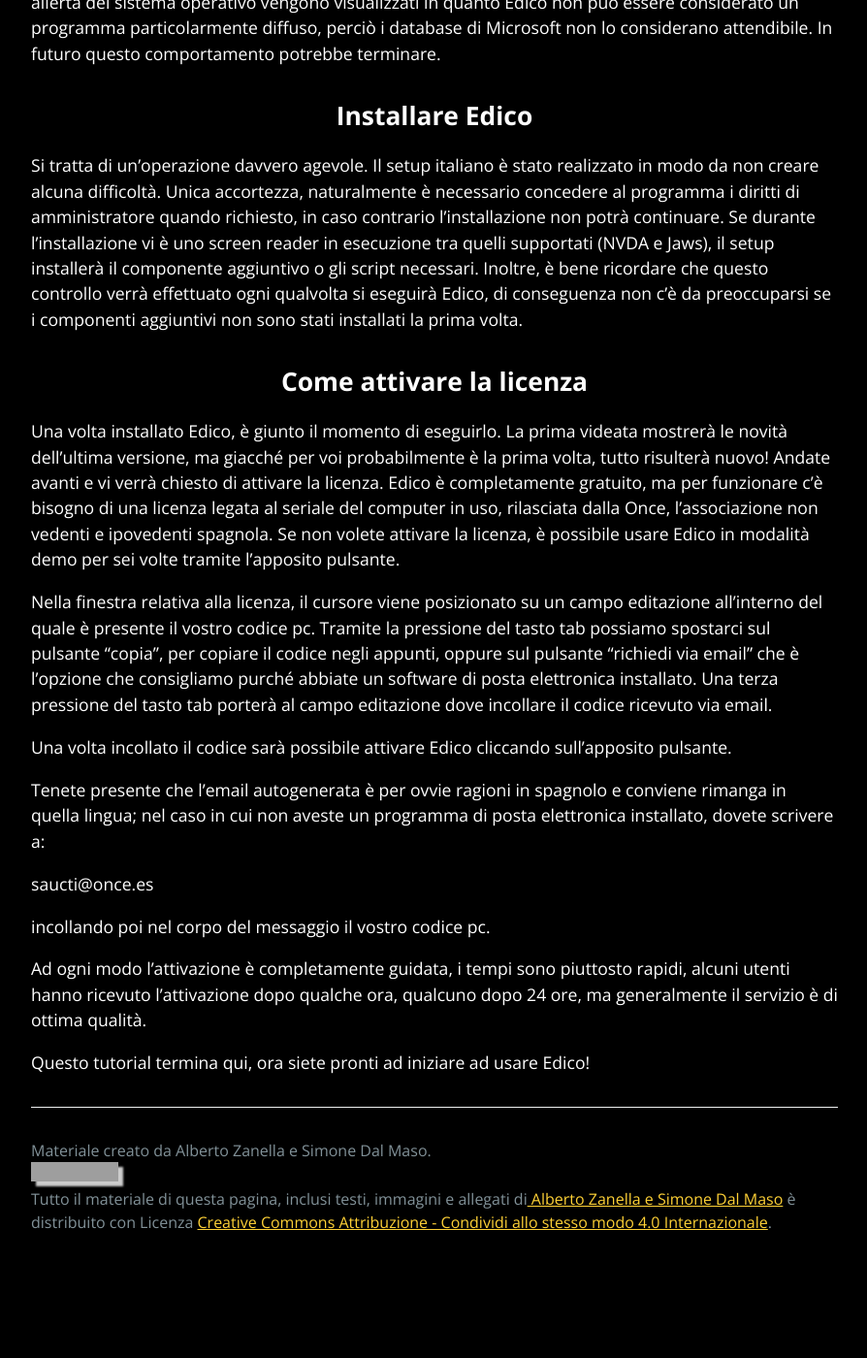
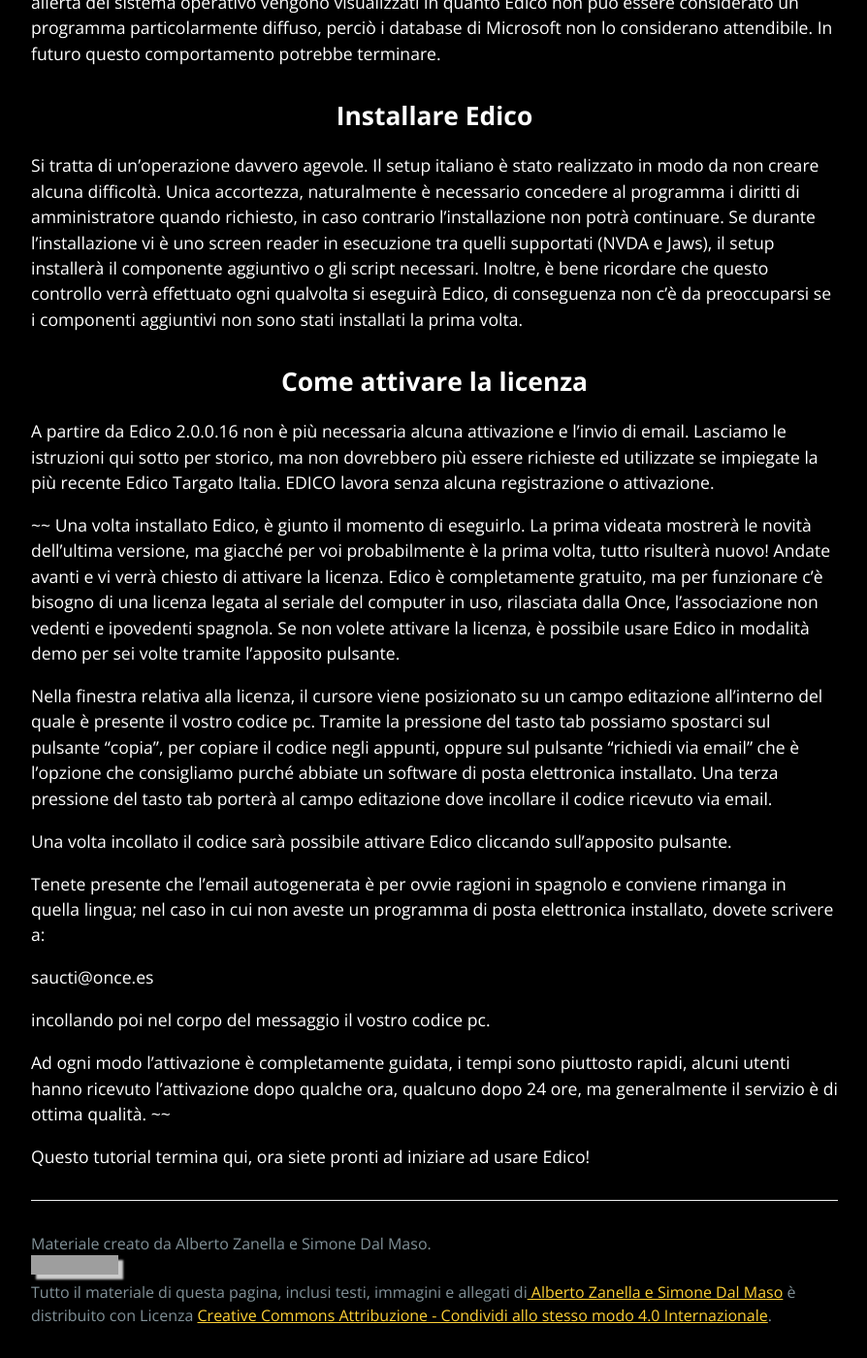
Before and after one commit to edicoitalia/edicoitalia.github.io, a Jekyll site: the page built from tutorial/docs/01_installare/index.md, in a window 1280 px wide and 1400 px high, scrolled down 3498 px. Shown: the whole window at 97% size, without its empty margins (192-1086 px from the left). Built offline with Jekyll 4.4.1, drawn with Linux system fonts in a browser that asks for light colours; our own code applies the rules of GitHub Pages for plain Markdown files; before the commit the page ends 4802 px from its top, so only the background shows below that; grey boxes are pictures that could not be loaded.

```diff
--- a/tutorial/docs/01_installare/index.md
+++ b/tutorial/docs/01_installare/index.md
@@ -53,6 +53,10 @@
 
 ## Come attivare la licenza
 
+A partire da Edico 2.0.0.16 non è più necessaria alcuna attivazione e l'invio di email. Lasciamo le istruzioni qui sotto per storico, ma non dovrebbero più essere richieste ed utilizzate se impiegate la più recente Edico Targato Italia. EDICO lavora senza alcuna registrazione o attivazione.
+
+
+~~
 Una volta installato Edico, è giunto il momento di eseguirlo.
 La prima videata mostrerà le novità dell'ultima versione, ma giacché per voi probabilmente è la prima volta, tutto risulterà nuovo!
 Andate avanti e vi verrà chiesto di attivare la licenza.
@@ -72,5 +76,6 @@
 incollando poi nel corpo del messaggio il vostro codice pc.
 
 Ad ogni modo l'attivazione è completamente guidata, i tempi sono piuttosto rapidi, alcuni utenti hanno ricevuto l'attivazione dopo qualche ora, qualcuno dopo 24 ore, ma generalmente il servizio è di ottima qualità.
+~~
 
 Questo tutorial termina qui, ora siete pronti ad iniziare ad usare Edico!
```
